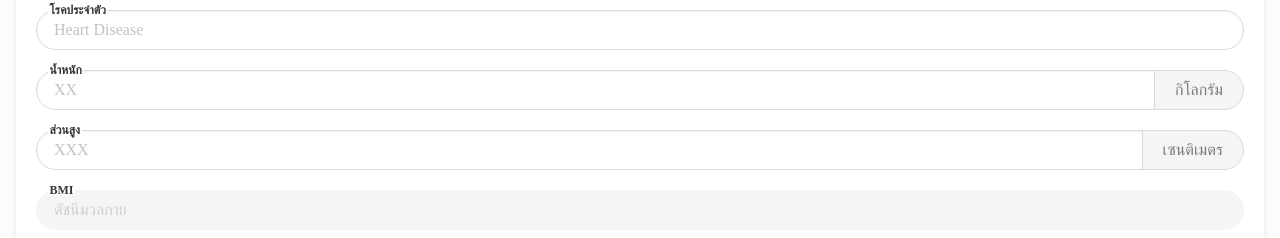
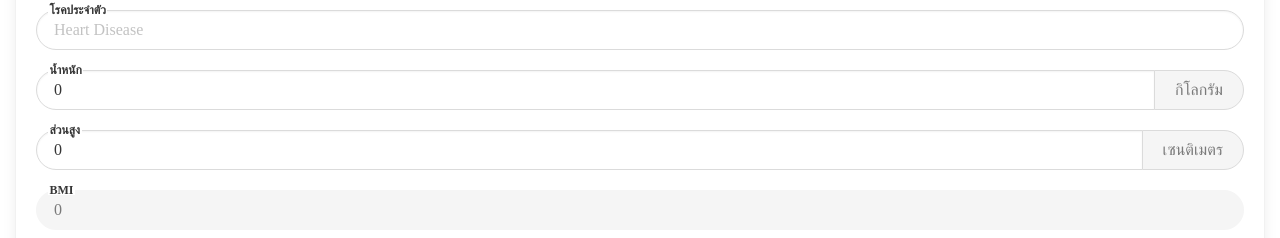
Before and after one commit to Mayhunt/Web-Application-for-Collecting-Medication-Data-and-Analyzing-Warfarin-Drug-Interactions-UI, a Vue app: page /register2 in a window 1280 px wide. Shown: the part 562-800 px from the top of the page. Built offline with nearby package versions, Linux system fonts and the light colour scheme; the HTML template or start-up script is replaced by a standard one; what vue-icon, vue-js-modal would draw is missing.

Commit message:
Calculate BMI not success

```diff
--- a/package.json
+++ b/package.json
@@ -16,6 +16,7 @@
     "vue-icon": "^2.2.0",
     "vue-js-modal": "^2.0.1",
     "vue-router": "^3.2.0",
+    "vue-types": "^4.1.1",
     "vuex": "^3.4.0"
   },
   "devDependencies": {
--- a/src/views/Register2/index.vue
+++ b/src/views/Register2/index.vue
@@ -1,8 +1,16 @@
 <template>
   <div style="background-color: rgb(121, 87, 213)">
     <div style="background-color: rgb(121, 87, 213); max-height: 56px">
-      <b-icon class ='is-clickable' pack="fas" icon="arrow-left" size="is-medium" type="is-white" style="margin: 12px">
-      <router-link to="/register1"/></b-icon>
+      <b-icon
+        class="is-clickable"
+        pack="fas"
+        icon="arrow-left"
+        size="is-medium"
+        type="is-white"
+        style="margin: 12px"
+      >
+        <router-link to="/register1"
+      /></b-icon>
     </div>
     <!-- <section>
             <b-image
@@ -36,9 +44,16 @@
             <b-input v-model="id_card_number" placeholder="X-XXXX-XXXXX-XX-X" rounded> </b-input>
           </b-field>
           <b-field label="Date of Birth" label-position="on-border">
-            <b-datepicker v-model="selectedDate" placeholder="Click to select..." icon="calendar-today" :icon-right="selected ? 'close-circle' : ''"
-                icon-right-clickable
-                @icon-right-click="clearDate" rounded trap-focus>
+            <b-datepicker
+              v-model="selectedDate"
+              placeholder="Click to select..."
+              icon="calendar-today"
+              :icon-right="selected ? 'close-circle' : ''"
+              icon-right-clickable
+              @icon-right-click="clearDate"
+              rounded
+              trap-focus
+            >
             </b-datepicker>
           </b-field>
           <b-field label="Blood Group" label-position="on-border">
@@ -48,26 +63,27 @@
             <b-input v-model="medication_condition" placeholder="Heart Disease" rounded> </b-input>
           </b-field>
           <b-field label="น้ำหนัก" label-position="on-border">
-            <b-input v-model="weight"  placeholder="XX " rounded expanded> </b-input>
+            <b-input :value="weight" @change="updateWeight" placeholder="XX " rounded expanded> </b-input>
             <p class="control">
               <span class="button is-static is-rounded">กิโลกรัม</span>
             </p>
           </b-field>
           <b-field label="ส่วนสูง" label-position="on-border">
-            <b-input v-model="height" placeholder="XXX " rounded expanded> </b-input>
+            <b-input :value="height" @change="updateHeight" placeholder="XXX " rounded expanded>
+            </b-input>
             <p class="control">
               <span class="button is-static is-rounded">เซนติเมตร</span>
             </p>
           </b-field>
           <b-field label="BMI" label-position="on-border">
-            <b-input v-model="bmi" placeholder="ดัชนีมวลกาย" rounded disabled> </b-input>
+            <b-input :value="bmi" rounded disabled> </b-input>
           </b-field>
           <b-field label="เบอร์โทร" label-position="on-border">
             <b-input v-model="phone_num" placeholder="XXX-XXXXXXX" rounded> </b-input>
           </b-field>
           <hr />
           <h4>ผู้ติดต่อฉุกเฉิน</h4>
-          <br>
+          <br />
           <b-field label="ชื่อ" label-position="on-border">
             <b-input v-model="emergency_contact" placeholder="ชื่อ" rounded> </b-input>
           </b-field>
@@ -79,7 +95,8 @@
             style="justify-content: center; margin-top: 2.5rem; margin-bottom: 4rem"
           >
             <b-button rounded type="is-primary" size="is-medium" expanded>
-              <router-link to="/question">Continue</router-link></b-button>
+              <router-link to="/question">Continue</router-link></b-button
+            >
           </div>
         </form>
       </div>
@@ -90,6 +107,31 @@
 <script>
 export default {
   name: 'RegisterContinuePage',
+  data() {
+    return {
+      weight: 0,
+      height: 0,
+      bmi: 0,
+    };
+  },
+  methods: {
+    updateHeight(event) {
+      this.height = event.target.value;
+      this.bmi = this.weight / ((this.height / 100) * (this.height / 100));
+    },
+    updateWeight(event) {
+      this.height = event.target.value;
+      this.bmi = this.weight / ((this.height / 100) * (this.height / 100));
+    },
+    // updateR(event) {
+    //     this.form.sale_rate = event.target.value
+    //     this.form.sale_total = this.form.sale_quantity * this.form.sale_rate
+    //   }
+  },
+  // updateHeight(event) {
+  //   this.height = event.target.value;
+  //   this.bmi = this.weight / ((this.height / 100) * (this.height / 100));
+  // },
 };
 </script>
 
```
Also changed, not shown: src/router/index.js (+10 -5 lines), 1 other file (tests, documents, lock files or other folders).
